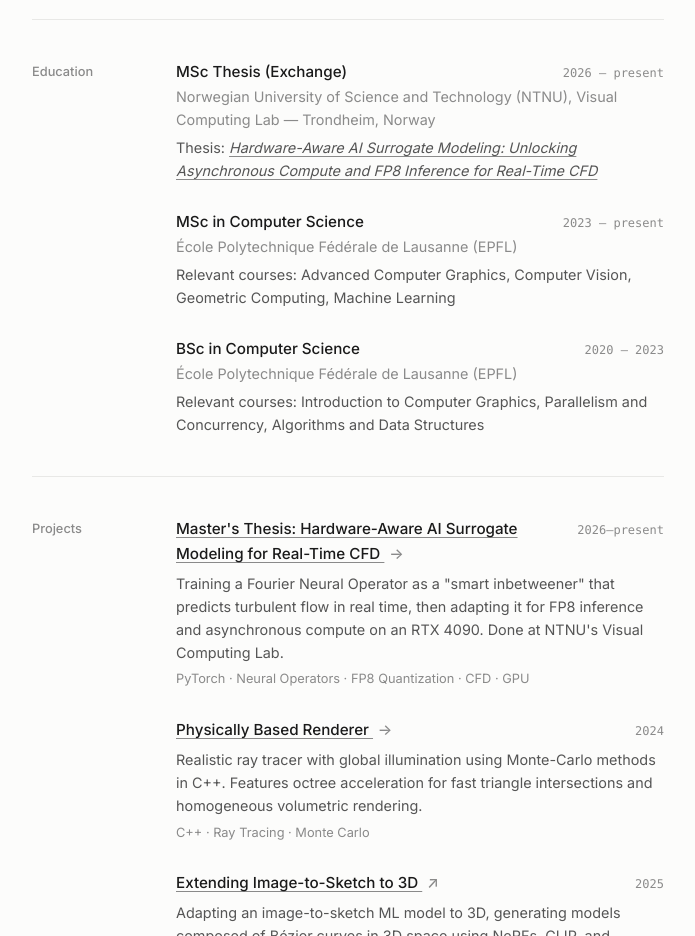
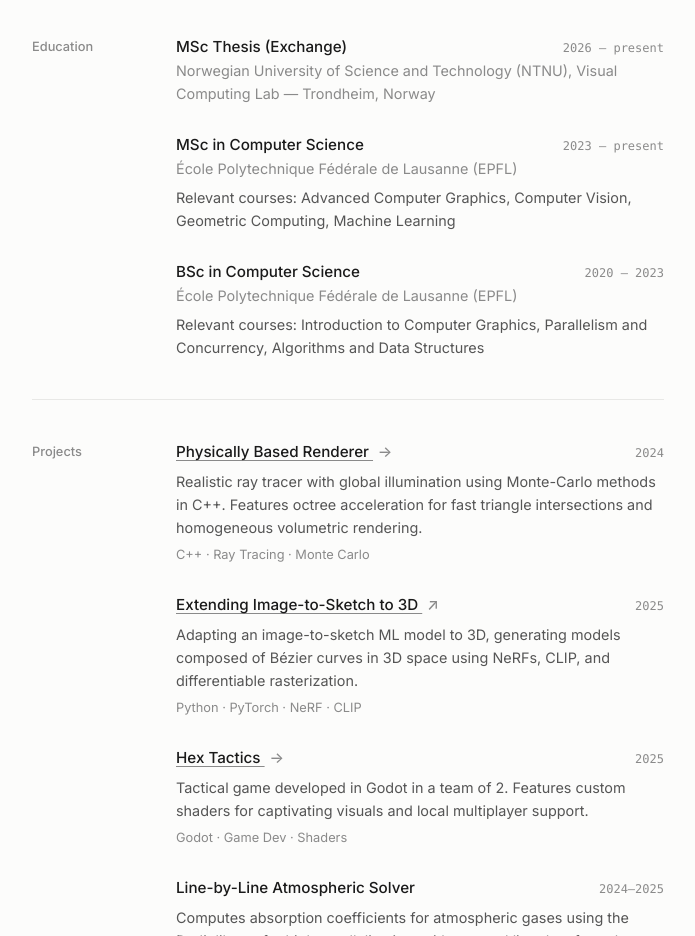
Before and after one commit to fmikov/portfolio, an Astro site: page /portfolio/ in a window 1280 px wide. Shown: the part 1180-2116 px from the top of the page, without its empty margins (292-987 px from the left). Built offline with nearby package versions, Linux system fonts and the light colour scheme; Astro itself is replaced by a stand-in of ours.

Commit message:
Hide master's thesis details until the thesis is done
Co-Authored-By: Claude Opus 5.5 <noreply@anthropic.com>
Claude-Session: https://claude.ai/code/session_01C2E6GkhDzVXUUYScxoUGXV

```diff
--- a/src/components/About.astro
+++ b/src/components/About.astro
@@ -14,7 +14,7 @@ const details = [
       computer graphics, game development, and systems programming. I enjoy building things that are
       both technically challenging and visually compelling — from physically based renderers to game
       prototypes with custom shaders. I'm currently writing my master's thesis on exchange at NTNU in
-      Trondheim, Norway, on hardware-aware neural surrogates for real-time fluid simulation.
+      Trondheim, Norway.
     </p>
     <dl class="kv">
       {details.map((d) => (
--- a/src/components/Education.astro
+++ b/src/components/Education.astro
@@ -4,10 +4,6 @@ const degrees = [
     title: 'MSc Thesis (Exchange)',
     date: '2026 – present',
     school: 'Norwegian University of Science and Technology (NTNU), Visual Computing Lab — Trondheim, Norway',
-    thesis: {
-      title: 'Hardware-Aware AI Surrogate Modeling: Unlocking Asynchronous Compute and FP8 Inference for Real-Time CFD',
-      href: '/portfolio/projects/masters-thesis',
-    },
   },
   {
     title: 'MSc in Computer Science',
--- a/src/data/projects.ts
+++ b/src/data/projects.ts
@@ -8,13 +8,6 @@ export interface Project {
 }
 
 export const projects: Project[] = [
-  {
-    title: "Master's Thesis: Hardware-Aware AI Surrogate Modeling for Real-Time CFD",
-    year: '2026–present',
-    description: 'Training a Fourier Neural Operator as a "smart inbetweener" that predicts turbulent flow in real time, then adapting it for FP8 inference and asynchronous compute on an RTX 4090. Done at NTNU\'s Visual Computing Lab.',
-    tags: ['PyTorch', 'Neural Operators', 'FP8 Quantization', 'CFD', 'GPU'],
-    slug: 'masters-thesis',
-  },
   {
     title: 'Physically Based Renderer',
     year: '2024',
```
